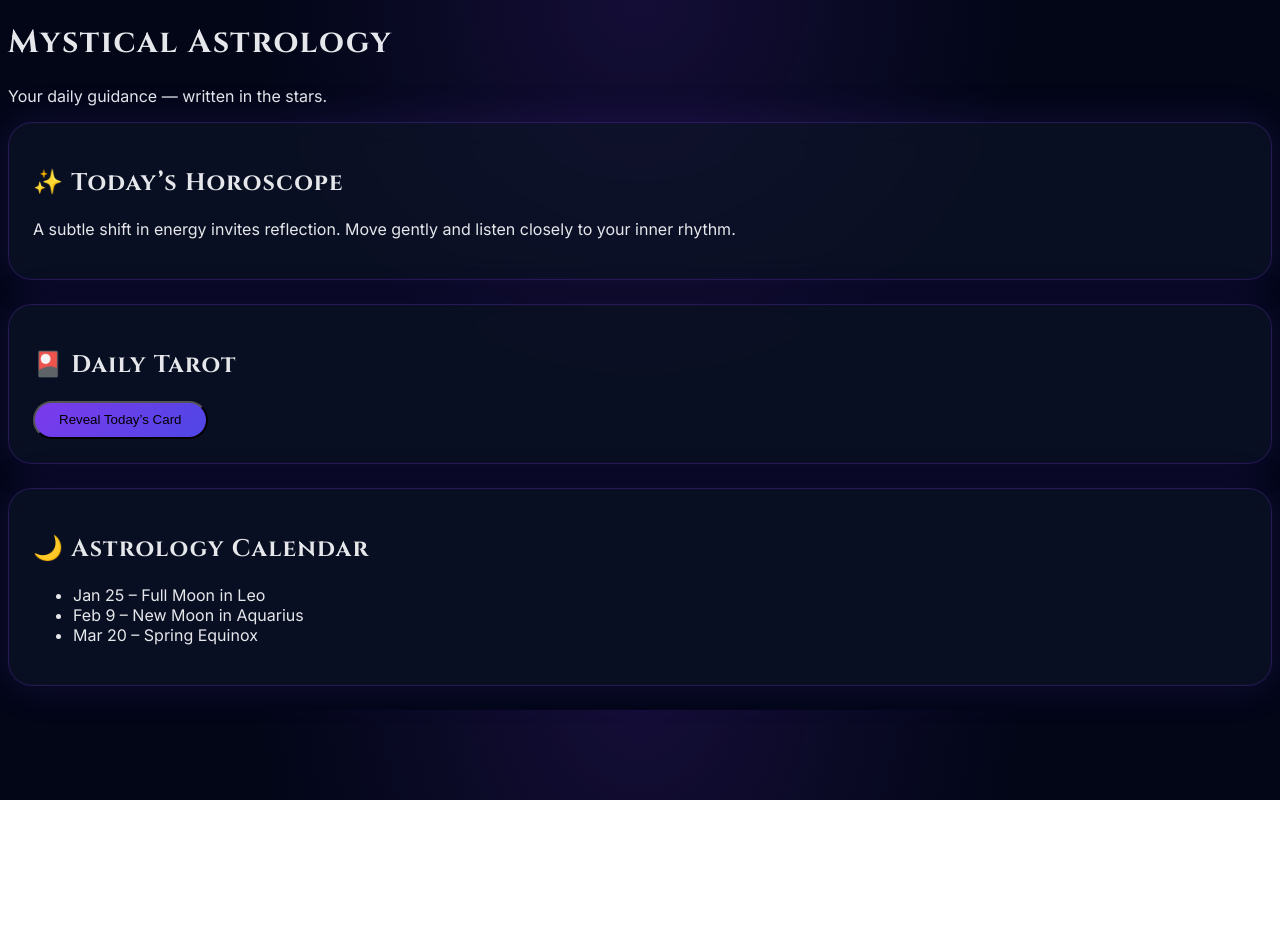
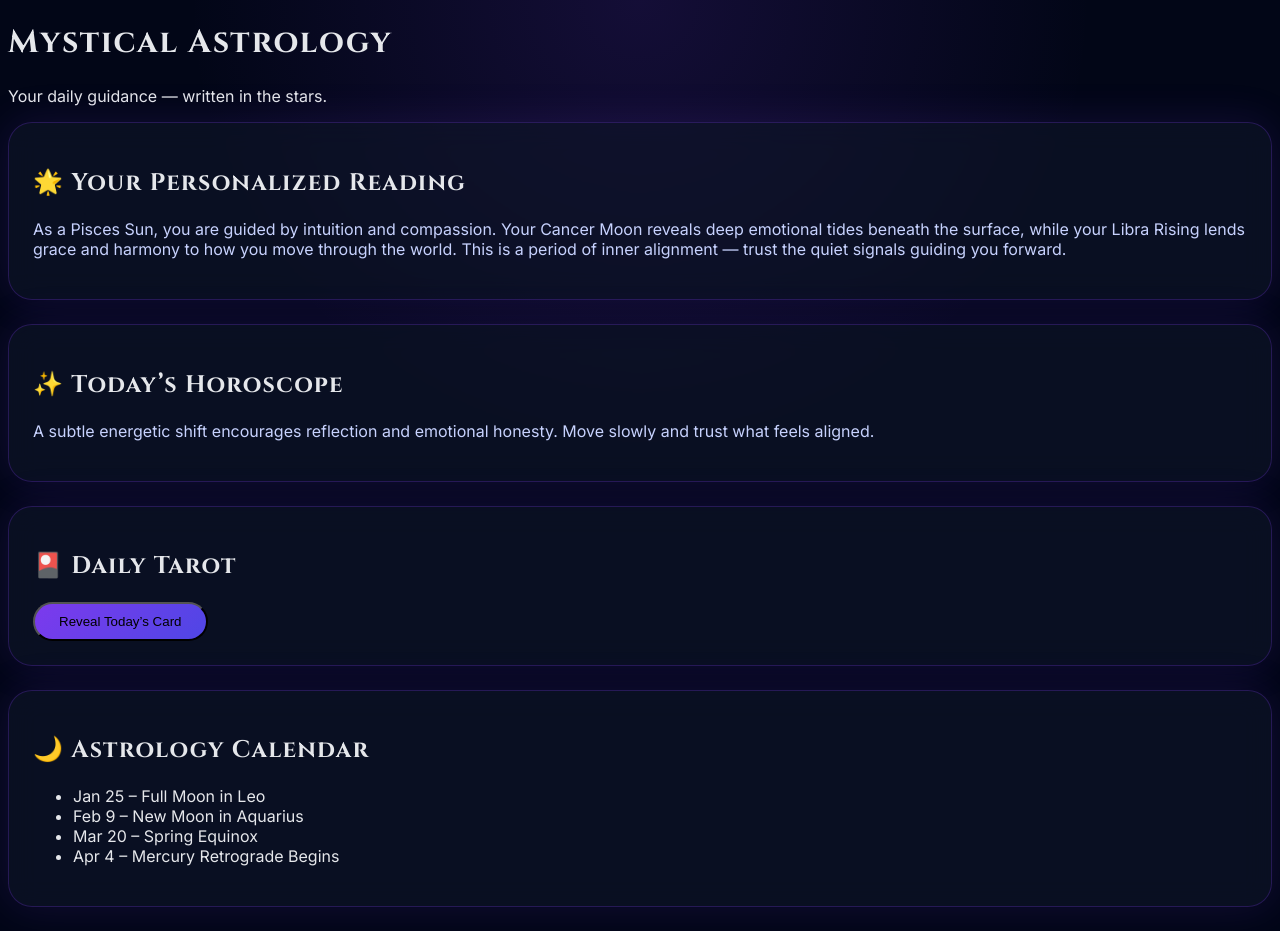
Before and after one commit to yanyanzl/webbuilding, a React (Create React App) app: page / in a window 1280 px wide. Before the commit the page ends 800 px from the top, so only its background shows below. Built offline with nearby package versions, Linux system fonts and the light colour scheme.

Commit message:
birth date

```diff
--- a/src/app.jsx
+++ b/src/app.jsx
@@ -3,6 +3,16 @@ import { useState } from 'react';
 
 export default function App() {
 const [revealed, setRevealed] = useState(false);
+
+
+const user = {
+sun: 'Pisces',
+moon: 'Cancer',
+rising: 'Libra'
+};
+
+
+const personalizedReading = `As a ${user.sun} Sun, you are guided by intuition and compassion. Your ${user.moon} Moon reveals deep emotional tides beneath the surface, while your ${user.rising} Rising lends grace and harmony to how you move through the world. This is a period of inner alignment — trust the quiet signals guiding you forward.`;
 
 
 const tarot = {
@@ -20,11 +30,18 @@ return (
 </div>
 
 
-{/* Horoscope Card */}
+{/* Personalized Reading */}
+<div className="card fade-in">
+<h2 className="mb-2">🌟 Your Personalized Reading</h2>
+<p className="text-mystic">{personalizedReading}</p>
+</div>
+
+
+{/* Daily Horoscope */}
 <div className="card fade-in">
 <h2 className="mb-2">✨ Today’s Horoscope</h2>
 <p className="text-mystic">
-A subtle shift in energy invites reflection. Move gently and listen closely to your inner rhythm.
+A subtle energetic shift encourages reflection and emotional honesty. Move slowly and trust what feels aligned.
 </p>
 </div>
 
@@ -40,7 +57,7 @@ A subtle shift in energy invites reflection. Move gently and listen closely to y
 <p className="text-indigo-300 mt-2">{tarot.meaning}</p>
 <button
 className="mt-4"
-onClick={() => navigator.share({ title: 'My Tarot Reading', text: tarot.meaning })}
+onClick={() => navigator.share?.({ title: 'My Tarot Reading', text: tarot.meaning })}
 >
 Share Today’s Reading ✨
 </button>
@@ -49,13 +66,14 @@ Share Today’s Reading ✨
 </div>
 
 
-{/* Calendar Card */}
+{/* Astrology Calendar */}
 <div className="card fade-in">
 <h2 className="mb-2">🌙 Astrology Calendar</h2>
 <ul className="text-indigo-300">
 <li>Jan 25 – Full Moon in Leo</li>
 <li>Feb 9 – New Moon in Aquarius</li>
 <li>Mar 20 – Spring Equinox</li>
+<li>Apr 4 – Mercury Retrograde Begins</li>
 </ul>
 </div>
 </div>
--- a/src/index.css
+++ b/src/index.css
@@ -59,3 +59,8 @@ animation: fadeIn 1.2s ease forwards;
 from { opacity: 0; transform: translateY(8px); }
 to { opacity: 1; transform: translateY(0); }
 }
+
+
+.text-mystic {
+color: #c7d2fe;
+}
```
